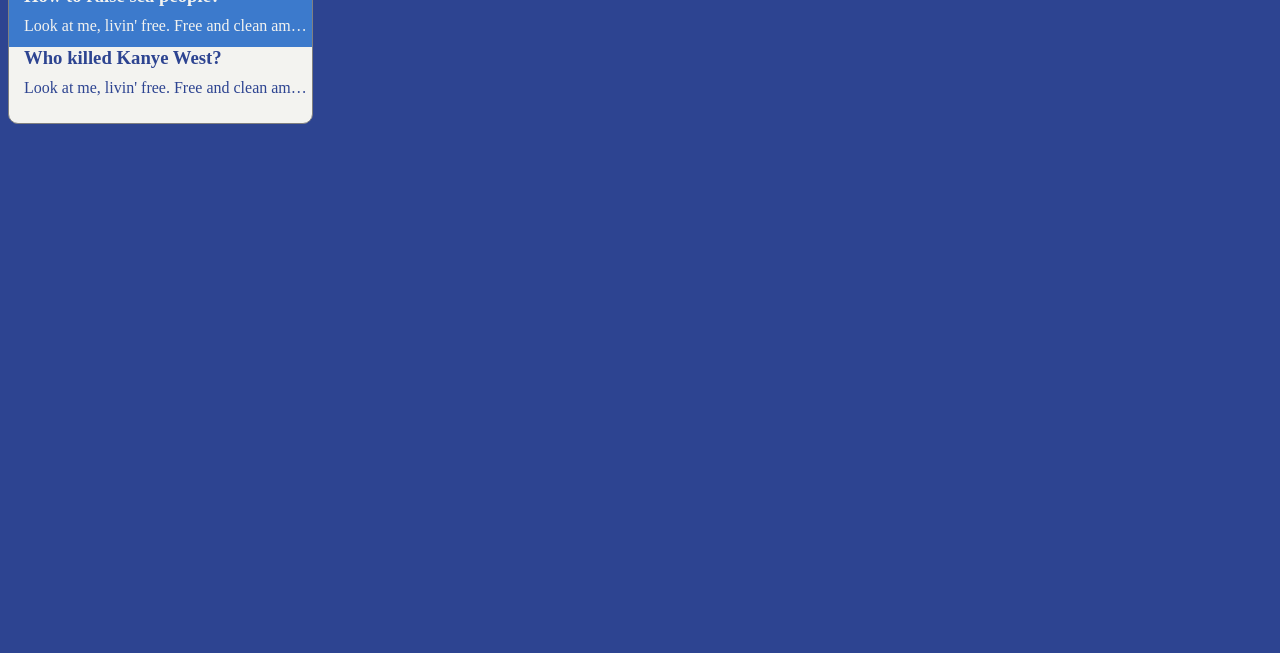
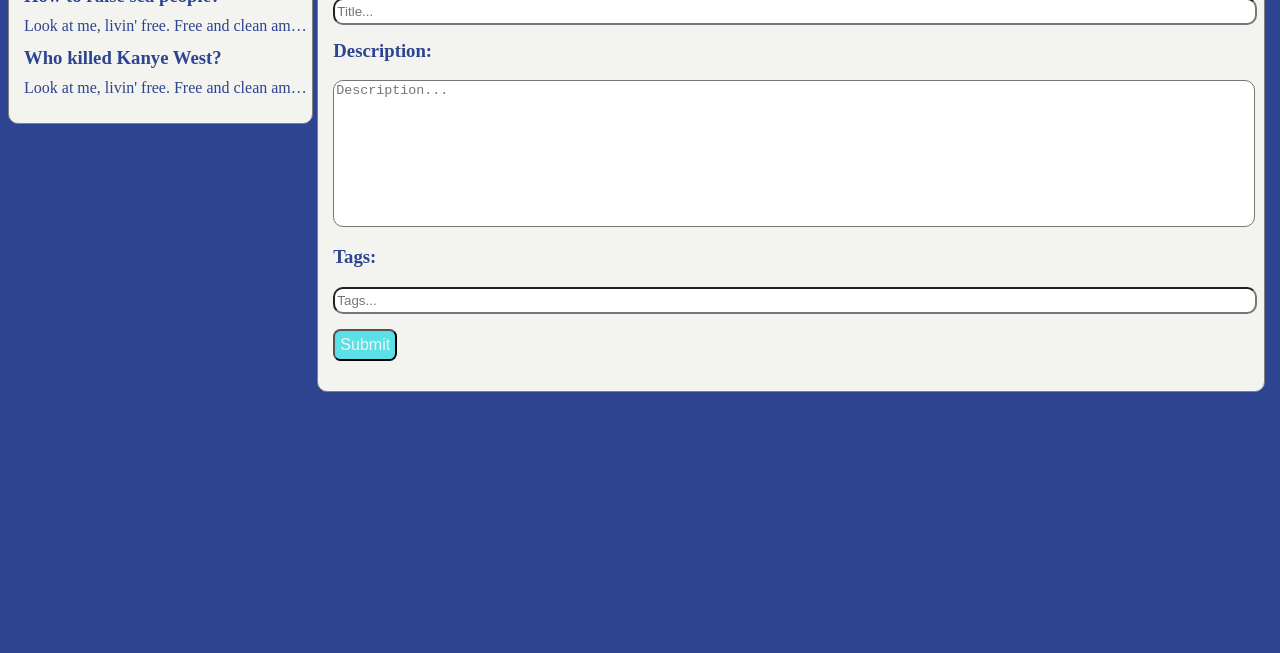
Before and after one commit to dscota/ParentChain, a plain HTML site: page question.html in a window 1280 px wide. Shown: the part 147-800 px from the top of the page. Drawn offline with Linux system fonts and the light colour scheme.

Commit message:
impl changing to new post screen

```diff
--- a/css/question.css
+++ b/css/question.css
@@ -100,6 +100,14 @@
     margin-bottom: 0px;
 }
 
+h1.new-form-grouping {
+    text-align: center;
+}
+
+h3.new-post-header {
+    margin-top: 0px;
+}
+
 #new {
     margin-top: var(--spacing);
 }
@@ -114,7 +122,42 @@
     width: 25%;
 }
 
-.page_center {
+.new-post-header {
+    width: 20%;
+}
+
+.new-post-input {
+    border-radius: var(--rounding);
+    resize: none;
+    width: 100%;
+}
+
+input.new-post-input {
+    height: 3ex;
+}
+
+textarea.new-post-input {
+    height: 20ex;
+}
+
+#new-post-submit {
+    background-color: var(--color-main);
+    border-radius: calc(var(--spacing)/2);
+    color: var(--color-light);
+    display: inline-block;
+    font-size: 1em;
+    padding: var(--padding);
+}
+
+#new-post-form {
+    padding: 0 0 var(--spacing) 0;
+}
+
+.new-form-grouping {
+    padding: 0 var(--spacing) var(--spacing) var(--spacing);
+}
+
+#page_center {
     display: inline-block;
     vertical-align: text-top;
     width: var(--question-size);
--- a/js/question.js
+++ b/js/question.js
@@ -5,7 +5,22 @@
     updateQuestion(post);
 }
 
+function newPostForm() {
+    var results = document.getElementById("results-content");
+
+    console.log(document.getElementById("results-content"));
+    for (var i = 0; i < results.children.length; i++) {
+        results.children[i].classList.remove("current");
+    }
+
+    document.getElementById("new-post-form").hidden = false;
+    document.getElementById("question").hidden = true;
+    document.getElementById("answers").hidden = true;
+}
+
 function change(id) {
+    document.getElementById("new-post-form").hidden = true;
+
     var results = document.getElementById("results-content");
 
     for (var i = 0; i < results.children.length; i++) {
--- a/question.html
+++ b/question.html
@@ -15,7 +15,7 @@
 <body>
     <div class="side_bar grouping">
         <div id="new">
-            <button id="new-post"><span><i class="far fa-file"></i></span> New Post</button>
+            <button id="new-post" onclick="newPostForm()"><span><i class="far fa-file"></i></span> New Post</button>
             <span>or</span>
             <input type="text" placeholder="Search..." id="search">
         </div>
@@ -24,7 +24,7 @@
                 <h1 class="heading">Results</h1>
             </div>
             <div id="results-content">
-                <div class="result current" id="r0" onclick="change(0)">
+                <div class="result" id="r0" onclick="change(0)">
                     <h3 class="result-header">How to raise sea people?</h3>
                     <div class="result-content">Look at me, livin' free. Free and clean amongst the Sea People. We look for pirates and search for gold.
                         Life is an adventure with the Sea People. They don't ever complain, they don't call me fat. They don't make me do homework or nothin' like that.
@@ -41,7 +41,7 @@
             </div>
         </div>
     </div>
-    <div class="page_center">
+    <div id="page_center" hidden>
         <div class="grouping" id="question" hidden>
             <h1 id="question-header">
             </h1>
@@ -69,6 +69,26 @@
                 <input type="submit" id="post-submit">
             </form>
         </div>
+
+
+        <form class="grouping" id="new-post-form">
+            <h1 class="new-form-grouping">Create a New Post</h1>
+            <div class="new-form-grouping">
+                <h3 class="new-post-header">Title:</h3>
+                <input type="text" class="new-post-input" id="new-title" placeholder="Title..." required>
+            </div>
+            <div class="new-form-grouping">
+                <h3 class="new-post-header">Description:</h3>
+                <textarea class="new-post-input" id="new-content" placeholder="Description..." required></textarea>
+            </div>
+            <div class="new-form-grouping">
+                <h3 class="new-post-header">Tags:</h3>
+                <input type="text" class="new-post-input" placeholder="Tags..." id="new-tags" required>
+            </div>
+            <div class="new-form-grouping">
+                <button id="new-post-submit">Submit</button>
+            </div>
+        </form>
     </div>
 </body>
 </html>
```
